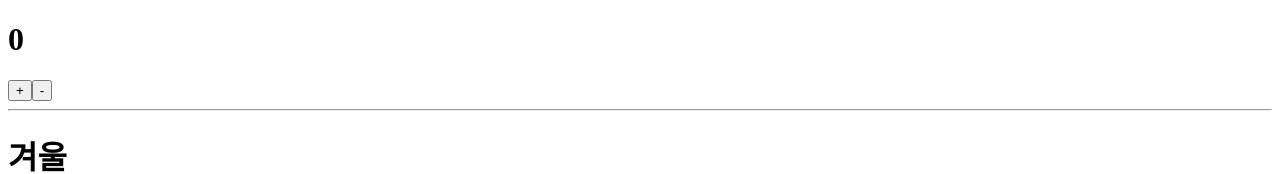
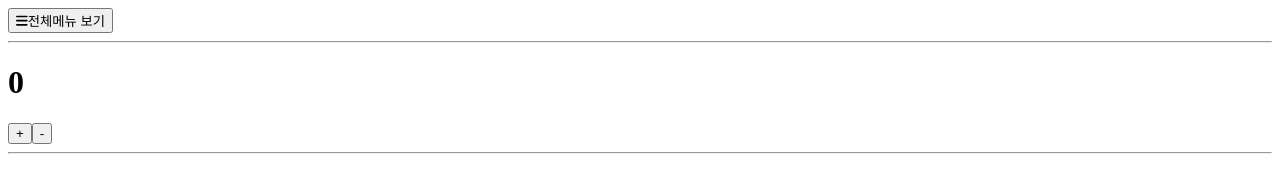
Before and after one commit to oddoddo/my-app, a React (Create React App) app: page / in a window 1280 px wide. Shown: the top 174 px of the page. Built offline with nearby package versions, Linux system fonts and the light colour scheme.

Commit message:
menuToggle

```diff
--- a/package.json
+++ b/package.json
@@ -3,6 +3,10 @@
   "version": "0.1.0",
   "private": true,
   "dependencies": {
+    "@fortawesome/fontawesome-free": "^6.5.1",
+    "@fortawesome/fontawesome-svg-core": "^6.5.1",
+    "@fortawesome/free-solid-svg-icons": "^6.5.1",
+    "@fortawesome/react-fontawesome": "^0.2.0",
     "@testing-library/jest-dom": "^5.17.0",
     "@testing-library/react": "^13.4.0",
     "@testing-library/user-event": "^13.5.0",
--- a/src/App.js
+++ b/src/App.js
@@ -5,10 +5,13 @@ import Product from './Product'
 import Event from './Event'
 import State from './State'
 import SetNumber from './SetNumber'
+import Sort2 from './Sort2'
 
 export default function App() {
     return (
         <>
+            <Sort2 />
+            <hr />
             <SetNumber />
             <hr />
             <State />
--- a/src/SetNumber.jsx
+++ b/src/SetNumber.jsx
@@ -3,18 +3,30 @@ import { useState } from 'react'
 const SetNumber = () => {
     const [number, setNumber] = useState(0)
 
-    const increase = () => {
-        setNumber(number + 1)
-    }
-    const decrease = () => {
-        setNumber(number - 1)
-    }
+    // const increase = () => {
+    //     setNumber(number + 1)
+    // }
+    // const decrease = () => {
+    //     setNumber(number - 1)
+    // }
 
     return (
         <div>
             <h1>{number}</h1>
-            <button onClick={increase}>+</button>
-            <button onClick={decrease}>-</button>
+            <button
+                onClick={() => {
+                    setNumber(number + 1)
+                }}
+            >
+                +
+            </button>
+            <button
+                onClick={() => {
+                    setNumber(number - 1)
+                }}
+            >
+                -
+            </button>
         </div>
     )
 }
--- a/src/Sort.js
+++ b/src/Sort.js
@@ -13,14 +13,19 @@ const Sort = () => {
         { value: '농장', icon: <AiFillCar /> },
     ]
 
-    // 초기 상태를 0으로 설정하여 첫 번째 항목이 선택된 상태로 시작
-    const [selected, setSelected] = useState(0)
+    const [sel, setSel] = useState(0)
 
     return (
         <SortStyled>
             <ul>
                 {sortArr.map((item, index) => (
-                    <li key={index} onClick={() => setSelected(index)} className={selected === index ? 'active' : ''}>
+                    <li
+                        key={index}
+                        onClick={() => {
+                            setSel(index)
+                        }}
+                        className={sel === index ? 'active' : ''}
+                    >
                         {/* // 클릭 시, selected의 상태를 변경
                     // selected의 상태가 변경되면, 화면이 다시 렌더링되어 selected === index가 true가 되어 active 클래스가 추가된다. */}
                         {item.icon}
--- /dev/null
+++ b/src/Sort2.jsx
@@ -0,0 +1,42 @@
+import { faBars, faXmark } from '@fortawesome/free-solid-svg-icons'
+import { FontAwesomeIcon } from '@fortawesome/react-fontawesome'
+import { useState } from 'react'
+import styled from 'styled-components'
+
+const Sort2 = () => {
+    const [isToggled, setIsToggled] = useState(false)
+
+    return (
+        <MenuList id="gnb" isToggled={isToggled}>
+            <button
+                onClick={() => {
+                    setIsToggled(!isToggled)
+                }}
+            >
+                <FontAwesomeIcon icon={isToggled ? faXmark : faBars} />
+                <span className="blind">전체메뉴 보기</span>
+            </button>
+            <ul>
+                <li>Mac</li>
+                <li>iPad</li>
+                <li>iPhone</li>
+                <li>Watch</li>
+                <li>Music</li>
+                <li>고객지원</li>
+            </ul>
+        </MenuList>
+    )
+}
+
+const MenuList = styled.div`
+    ul {
+        display: ${(props) => (props.isToggled ? 'block' : 'none')};
+        max-width: 100px;
+        padding: 20px;
+        border-radius: 4px;
+        background-color: #ffbf00;
+        border: 1px solid #ffbf00;
+    }
+`
+
+export default Sort2
```
Also changed, not shown: 1 other file (tests, documents, lock files or other folders).
